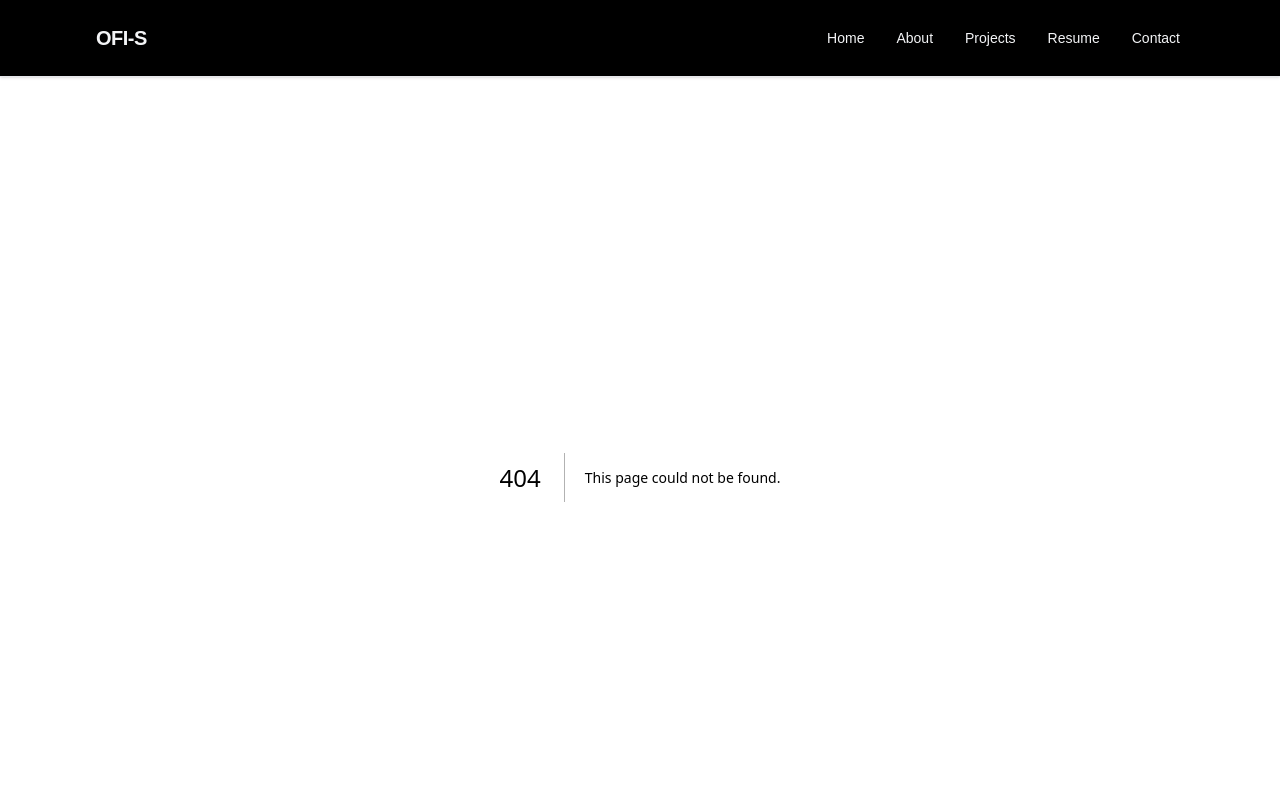
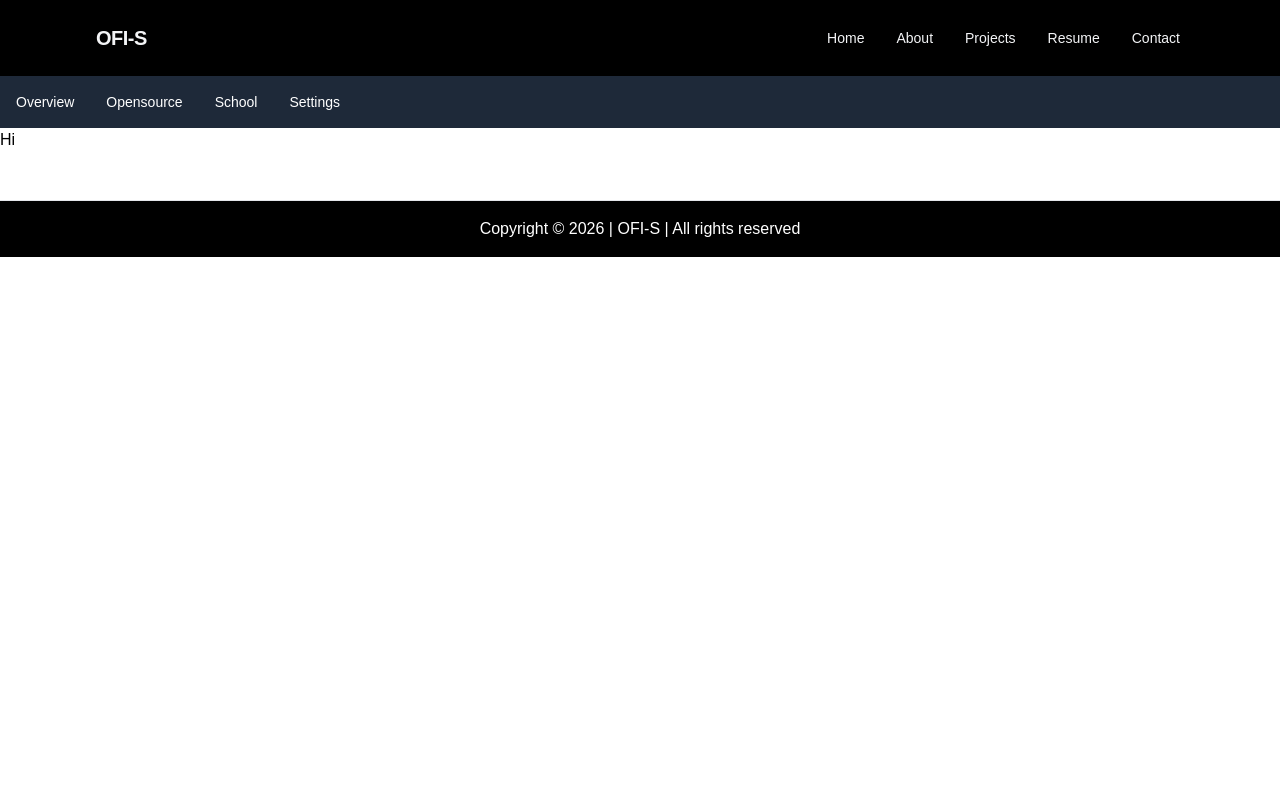
Before and after one commit to Avee1000/wdd430-portfolio, a Next.js app: page /projects/opensource in a window 1280 px wide. Before the commit this address had no page. Shown: the top 800 px of the page. Built offline with nearby package versions, Linux system fonts and the light colour scheme.

Commit message:
Refactor layout and add new project pages; update header styles

```diff
--- a/app/globals.css
+++ b/app/globals.css
@@ -24,7 +24,7 @@
 
 body {
   background: var(--background);
-  color: var(--foreground);
+  /* color: var(--foreground); */
   font-family: Arial, Helvetica, sans-serif;
   box-sizing: border-box;
   min-width: 100%;
--- /dev/null
+++ b/app/projects/layout.tsx
@@ -0,0 +1,33 @@
+// app/projects/layout.tsx
+
+import Link from 'next/link';
+
+const navItems = [
+  { href: "/", label: "Overview" },
+  { href: "/projects/opensource", label: "Opensource" },
+  { href: "/projects/school", label: "School" },
+  { href: "/projects/settings", label: "Settings" },
+];
+
+export default function ProjectsLayout({ children }: { children: React.ReactNode }) {
+  return (
+    <div>
+      <section className='w-full h-auto bg-gray-800 flex items-center text-white '>
+        <nav>
+          <ul className="flex items-center gap-0">
+            {navItems.map((item) => (
+              <li key={item.href}>
+                <Link
+                  href={item.href}
+                  className="block md px-4 py-4 text-sm font-medium text-white-600 transition duration-300   hover:text-gray-900 m-0 hover:bg-orange-100">
+                  {item.label}
+                </Link>
+              </li>
+            ))}
+          </ul>
+        </nav>
+      </section>
+        {children}
+    </div>
+  );
+}
--- /dev/null
+++ b/app/projects/opensource/page.tsx
@@ -0,0 +1,7 @@
+export default function Home () {
+    return (
+        <div>
+            Hi
+        </div>
+    )
+}
--- /dev/null
+++ b/app/projects/page.tsx
@@ -0,0 +1,8 @@
+
+export default function Home () {
+    return (
+        <div>
+            Hi
+        </div>
+    )
+}
--- /dev/null
+++ b/app/projects/school/page.tsx
@@ -0,0 +1,7 @@
+export default function Home () {
+    return (
+        <div>
+            school
+        </div>
+    )
+}
--- a/components/Header.tsx
+++ b/components/Header.tsx
@@ -10,7 +10,7 @@ const navItems = [
 
 export default function Header() {
     return (
-        <header className="border-b border-gray-200 bg-black shadow-sm text-gray-100" >
+        <header className=" bg-black shadow-sm text-gray-100" >
             <div className="mx-auto flex max-w-6xl items-center justify-between px-6 py-4">
 
                 <Link
```
